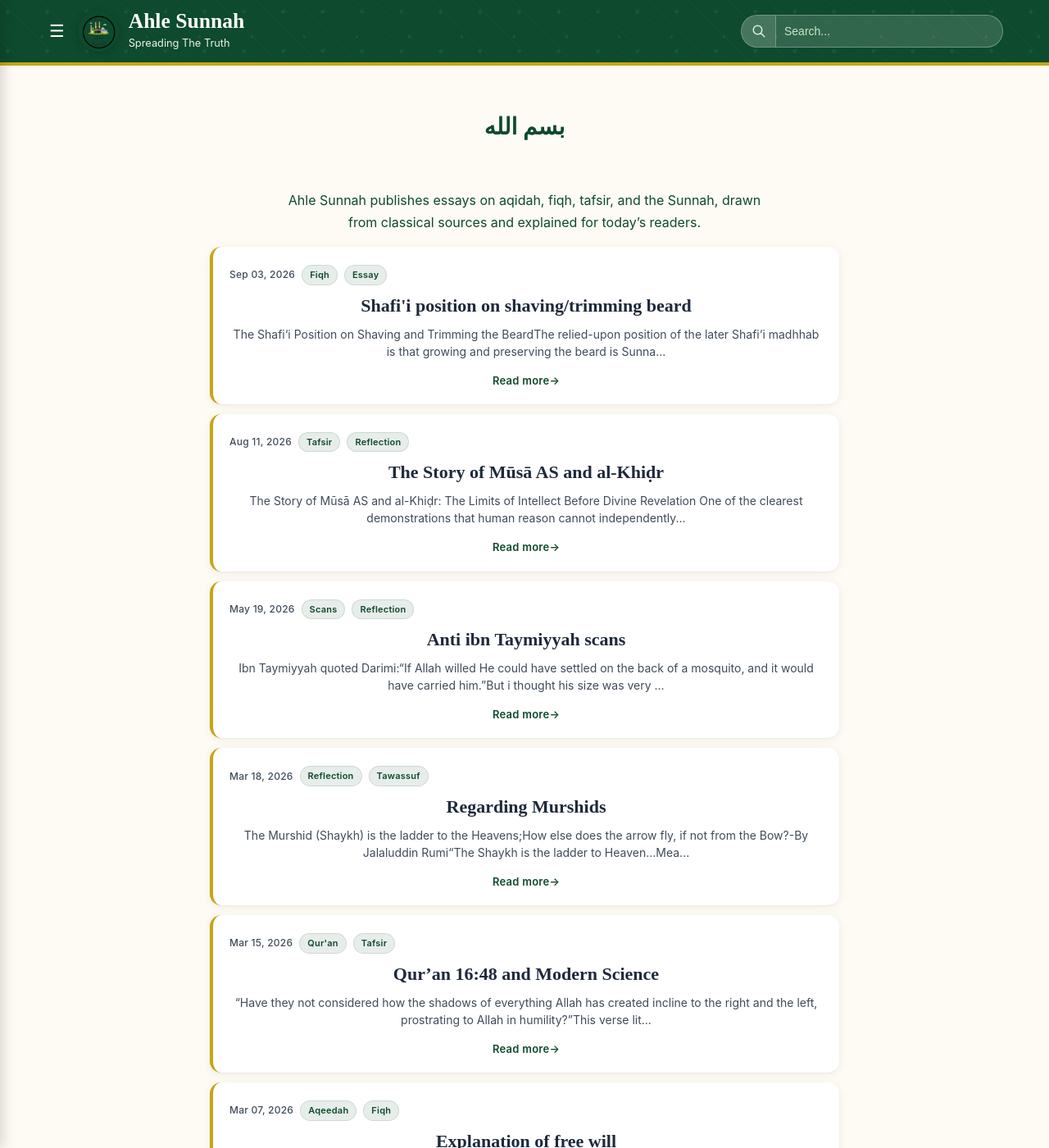
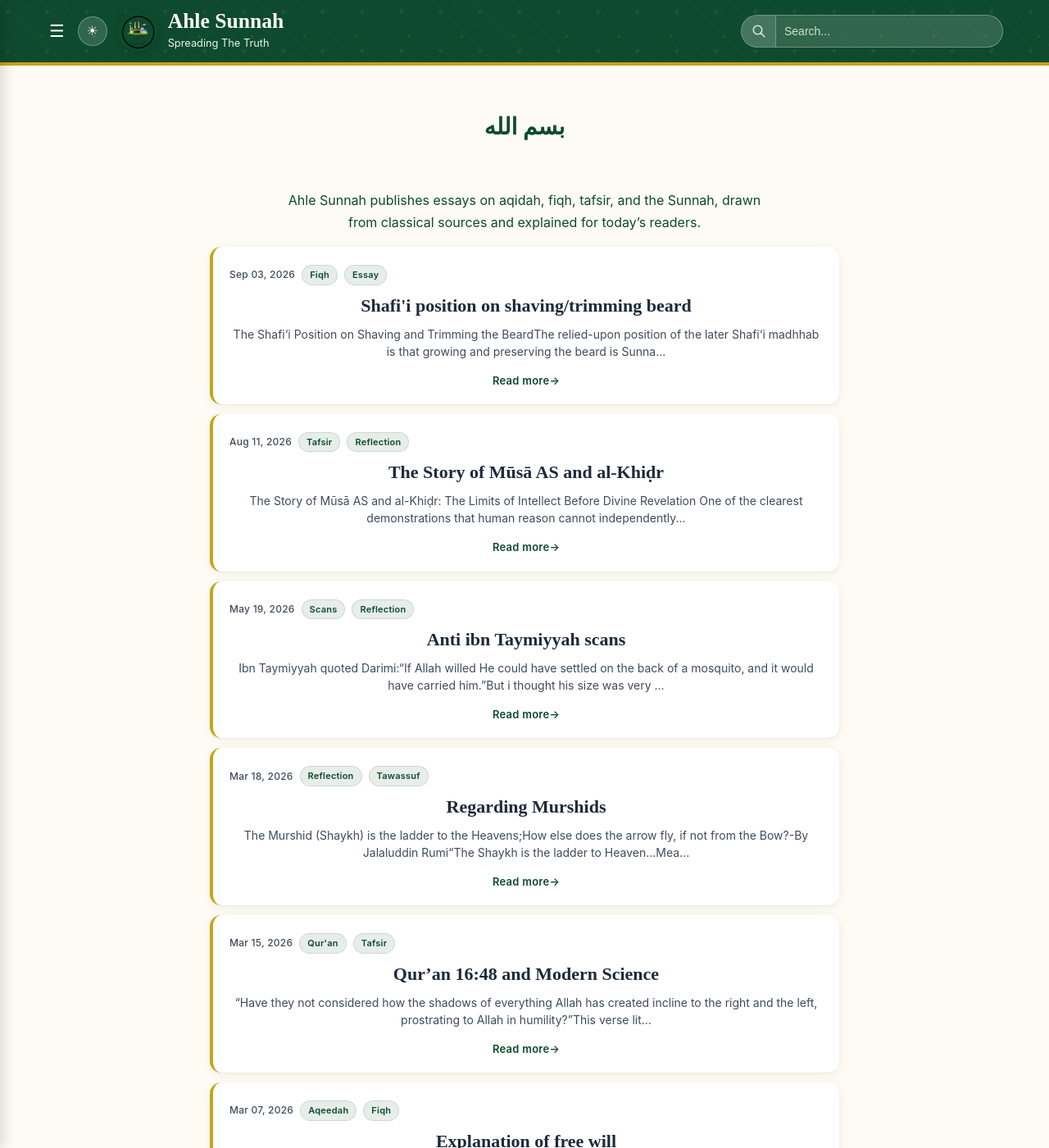
Before and after one commit to Fali17/ahlesunnah, a Jekyll site: the page built from index.html, in a window 1280 px wide and 1400 px high. Shown: the whole window at 82% size. Built offline with Jekyll 4.4.1, drawn with Linux system fonts in a browser that asks for light colours; the list of posts is cut into pages by our own code.

Commit message:
Update default.html

```diff
--- a/_layouts/default.html
+++ b/_layouts/default.html
@@ -1,6 +1,19 @@
 <!DOCTYPE html>
 <html lang="en-GB">
 <head>
+  <script>
+  (function () {
+    try {
+      var saved = localStorage.getItem('theme');
+      if (saved === 'dark' || saved === 'light') {
+        document.documentElement.setAttribute('data-theme', saved);
+      } else if (window.matchMedia('(prefers-color-scheme: dark)').matches) {
+        document.documentElement.setAttribute('data-theme', 'dark');
+      }
+    } catch (e) {}
+  })();
+  </script>
+
   <meta name="google-site-verification" content="6CREPysKv3kkylfCXyiStzCV1tmpTPGkuTn0bO0rxQA" />
   <meta charset="utf-8">
   <meta name="viewport" content="width=device-width, initial-scale=1">
@@ -531,6 +544,27 @@
 .share-btn[aria-label="Share on Facebook"]:hover { background: #1877f2; }
 .share-btn[aria-label="Share on Telegram"]:hover { background: #229ed9; }
 
+    .theme-toggle-btn {
+  flex: 0 0 auto;
+  background: rgba(255,255,255,0.15);
+  border: 1px solid rgba(255,255,255,0.3);
+  color: #fff;
+  width: 36px;
+  height: 36px;
+  border-radius: 50%;
+  cursor: pointer;
+  display: inline-flex;
+  align-items: center;
+  justify-content: center;
+  font-size: 1rem;
+  padding: 0;
+  line-height: 1;
+}
+
+.theme-toggle-btn .theme-icon-dark { display: none; }
+html[data-theme="dark"] .theme-toggle-btn .theme-icon-light { display: none; }
+html[data-theme="dark"] .theme-toggle-btn .theme-icon-dark { display: inline; }
+
   </style>
 
 </head>
@@ -542,6 +576,15 @@
   <div class="header-container">
 
     <button class="menu-toggle-btn" id="openMenuBtn" aria-label="Open navigation menu">☰</button>
+
+    <button type="button"
+        id="themeToggle"
+        class="theme-toggle-btn"
+        aria-label="Toggle dark mode"
+        title="Toggle dark mode">
+  <span class="theme-icon-light" aria-hidden="true">☀</span>
+  <span class="theme-icon-dark" aria-hidden="true">☾</span>
+    </button>
 
     <div class="header-inner">
       <div class="logo-wrap">
@@ -1299,6 +1342,19 @@
 });
 </script>
 
+  <script>
+document.addEventListener('DOMContentLoaded', function () {
+  var btn = document.getElementById('themeToggle');
+  if (!btn) return;
+
+  btn.addEventListener('click', function () {
+    var root = document.documentElement;
+    var next = root.getAttribute('data-theme') === 'dark' ? 'light' : 'dark';
+    root.setAttribute('data-theme', next);
+    try { localStorage.setItem('theme', next); } catch (e) {}
+  });
+});
+  </script>
 
 </body>
 </html>
```
